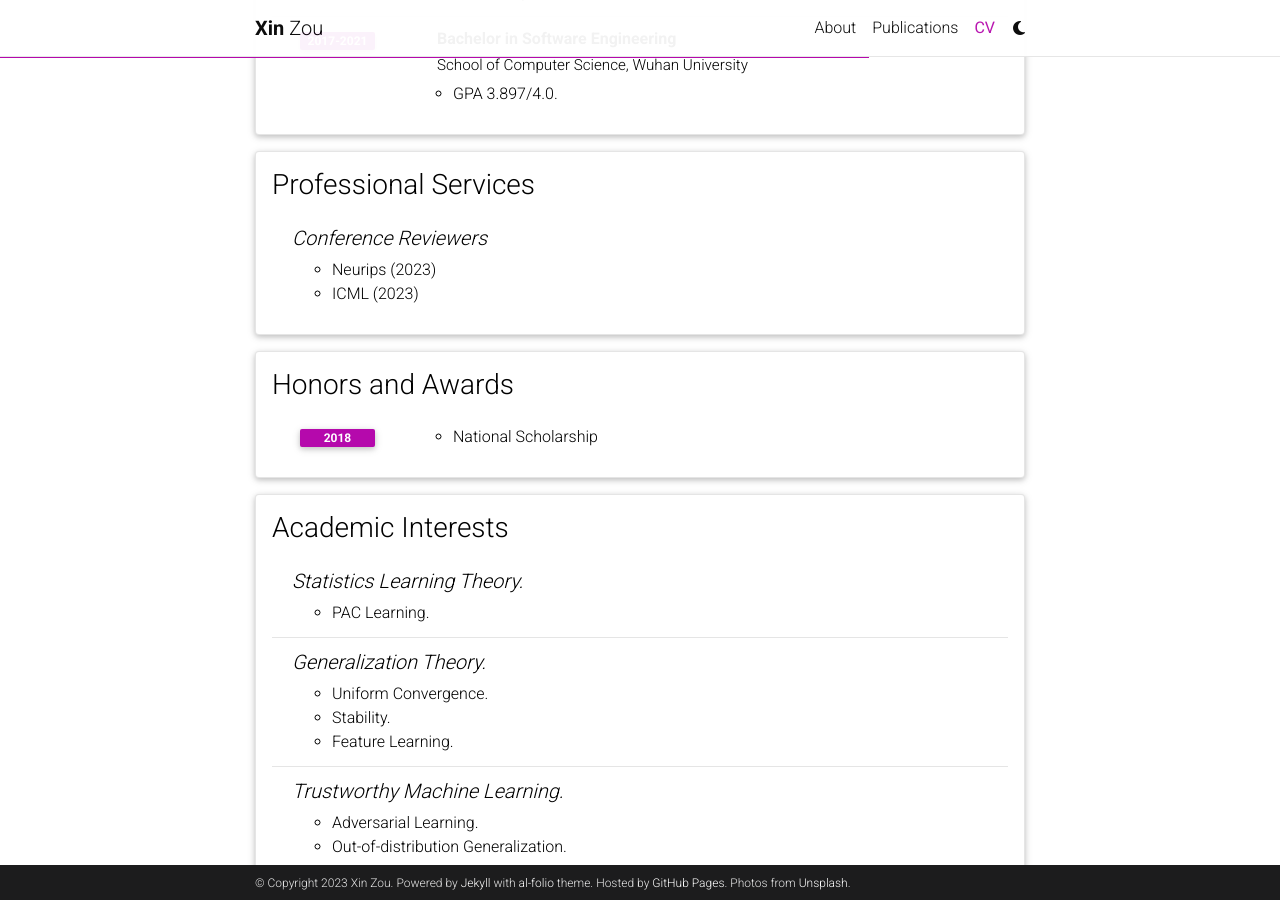
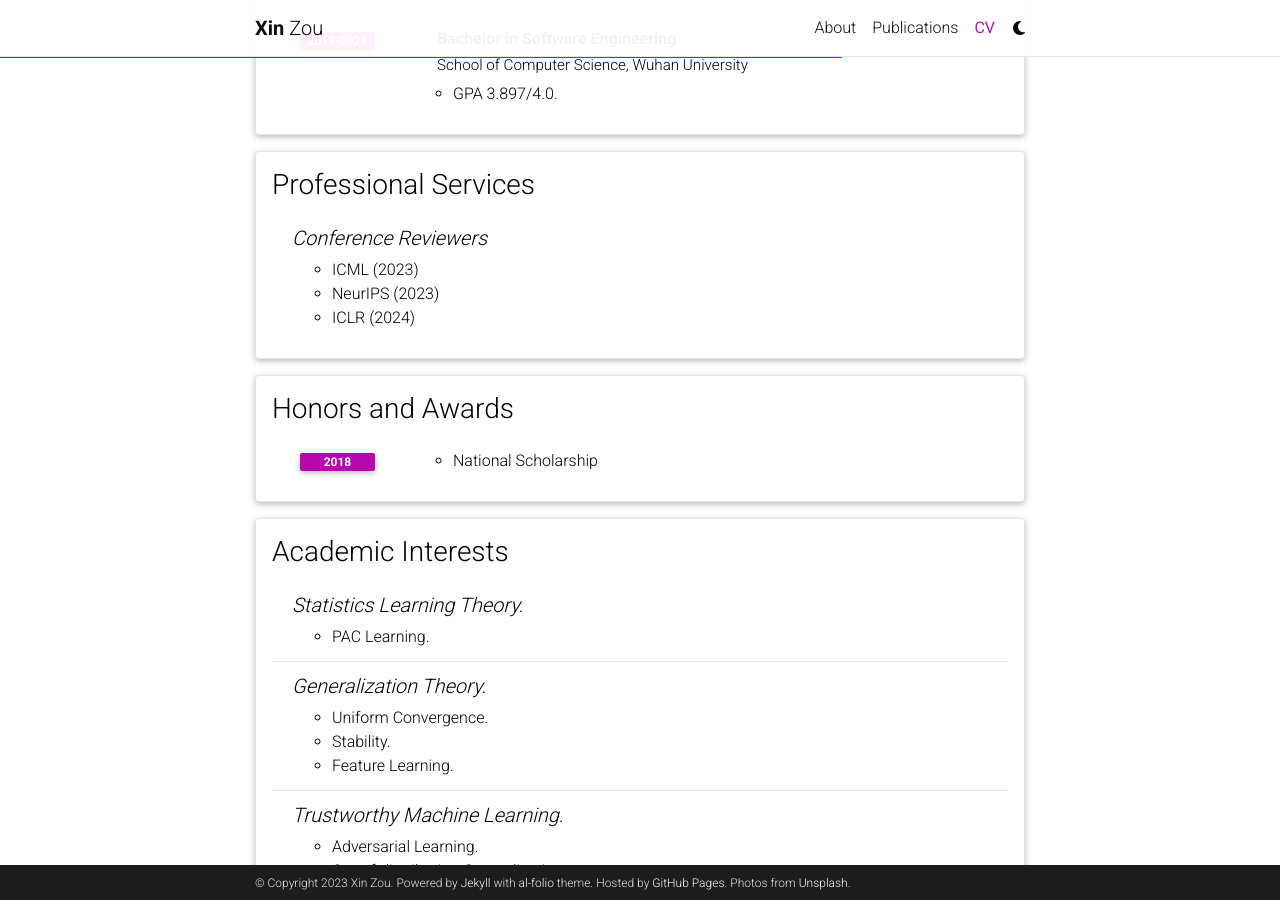
Before and after one commit to ZouXinn/ZouXinn.github.io, a Jekyll site: the page built from _pages/cv.md, in a window 1280 px wide and 900 px high, scrolled down 509 px. Built offline with Jekyll 4.4.1, drawn with Linux system fonts in a browser that asks for light colours; comment, search, counter and statistics services are not loaded; a style sheet for code colours, icons or effects is not loaded.

Commit message:
add ICLR 2024 reviewer

```diff
--- a/_data/cv.yml
+++ b/_data/cv.yml
@@ -58,8 +58,9 @@
   contents:
     - title: Conference Reviewers
       items:
-      - Neurips (2023)
       - ICML (2023)
+      - NeurIPS (2023)
+      - ICLR (2024)
 
 - title: Honors and Awards
   type: time_table
```
